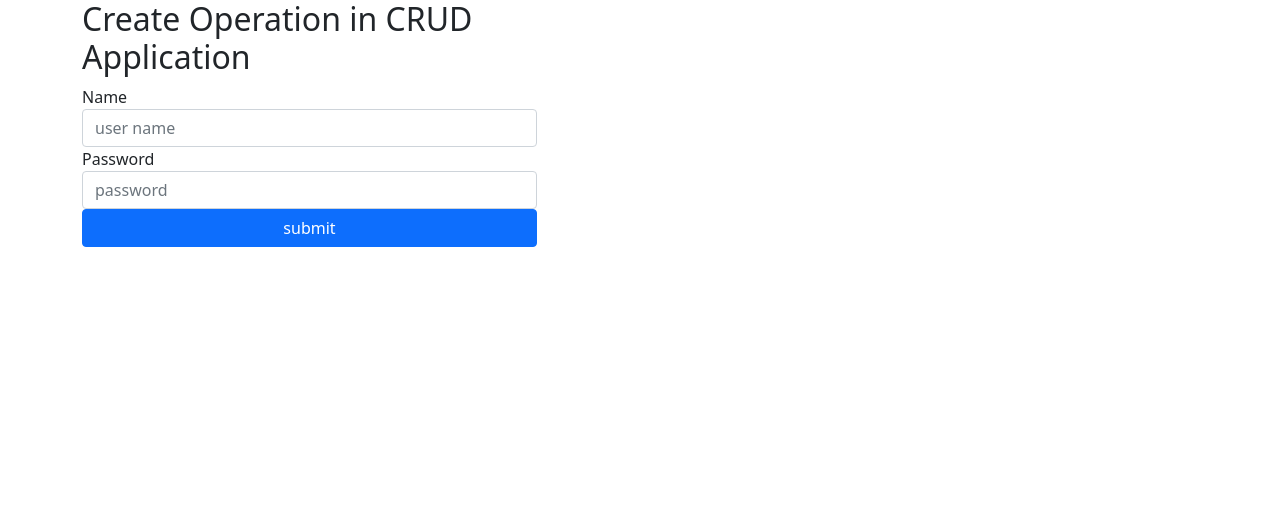
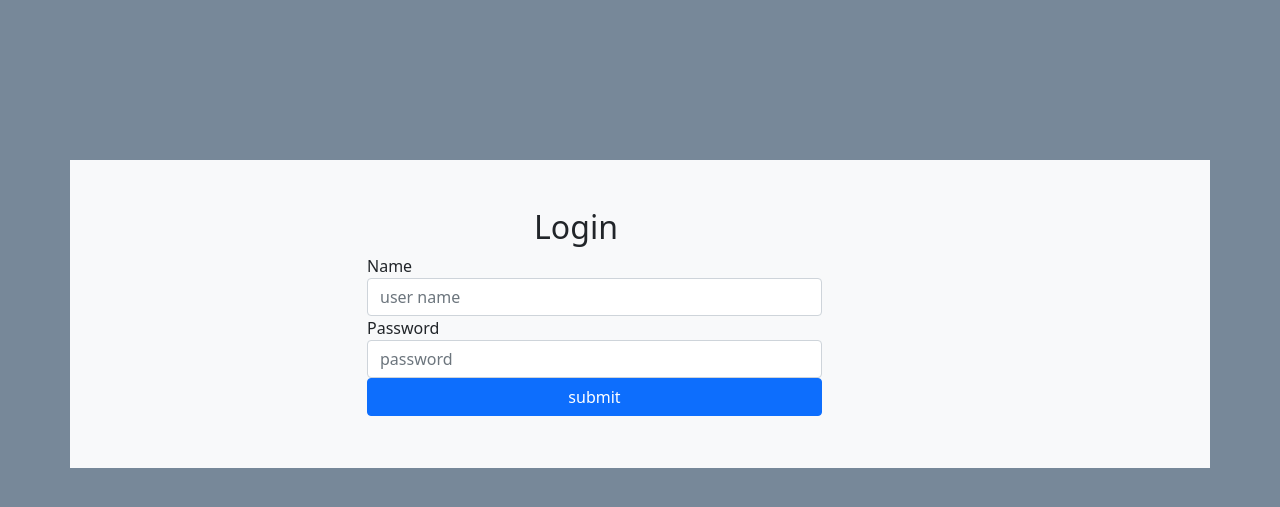
Before and after one commit to Kinn7/library-Management, a PHP site: page /login.php in a window 1280 px wide. Shown: the top 507 px of the page. Run offline with PHP 8.4, Linux system fonts and the light colour scheme.

Commit message:
modified some html and bootstrap classes

```diff
--- a/login.php
+++ b/login.php
@@ -2,6 +2,7 @@
 include "classes/connection.php";
 $connect = new Db();
 $connect->login();
+
 // session_start();
 // $_SESSION['user'] = '';
 // $_SESSION['userId'] = '';
@@ -44,14 +45,22 @@ $connect->login();
     <link rel="stylesheet" href="css/bootstrap.css">
     <script src="js/bootstrap.js"></script>
     <title>Login</title>
+    <style>
+        body{
+            background-color: lightslategrey;
+        }
+    </style>
 </head>
 
 <body>
    <!-- <form method="POST" enctype="multipart/form-data"> -->
-    <div class="container">
-	<div class="row">
+
+    <div class="container-lg bg-light py-5 " style="margin-top:10rem;">
+
+	<div class="row justify-content-center ">
+
 		<form method="post" class="form-horizontal col-md-6 col-md-offset-3">
-			<h2>Create Operation in CRUD Application</h2>
+        <h2 class="d-flex justify-content-sm-center" style="margin-right:8rem">Login</h2>
 			<div class="form-group">
 			    <label for="name" class="col-sm-2 control-label">Name</label>
 			    <div class="col-sm-10">
@@ -66,7 +75,7 @@ $connect->login();
 			    </div>
 			</div>
 			<input type="submit" name="submit" class="btn btn-primary col-md-10 col-md-offset-10" value="submit" />
-            <div class="btn-danger col-md-10"><?php echo  $connect->msg ?></div>
+            <div class=" d-flex bg-danger col-md-10 mt-1 justify-content-center" style="color:white";><?php echo  $connect->msg ?></div>
 		</form>
 	</div>
 </div>
```
